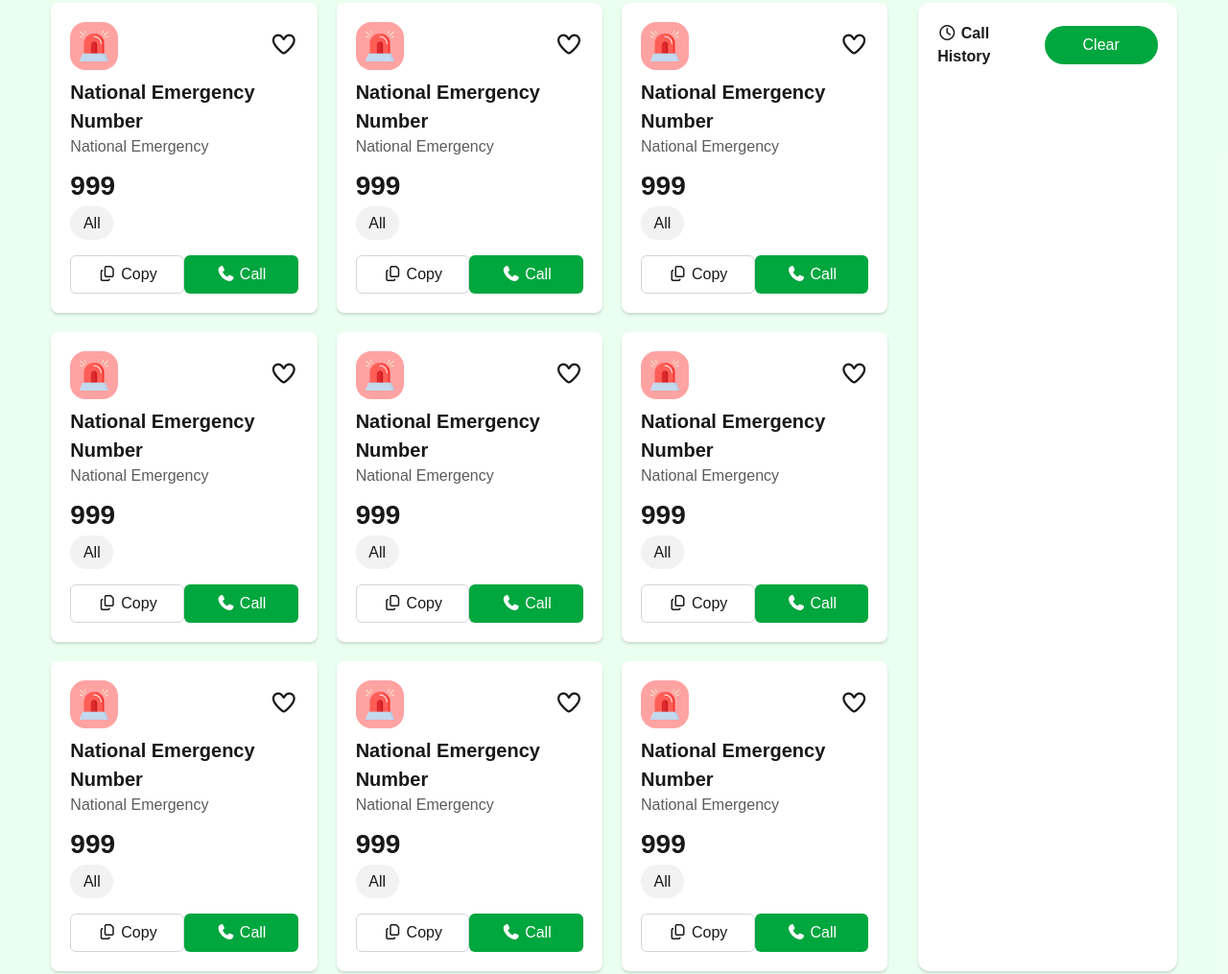
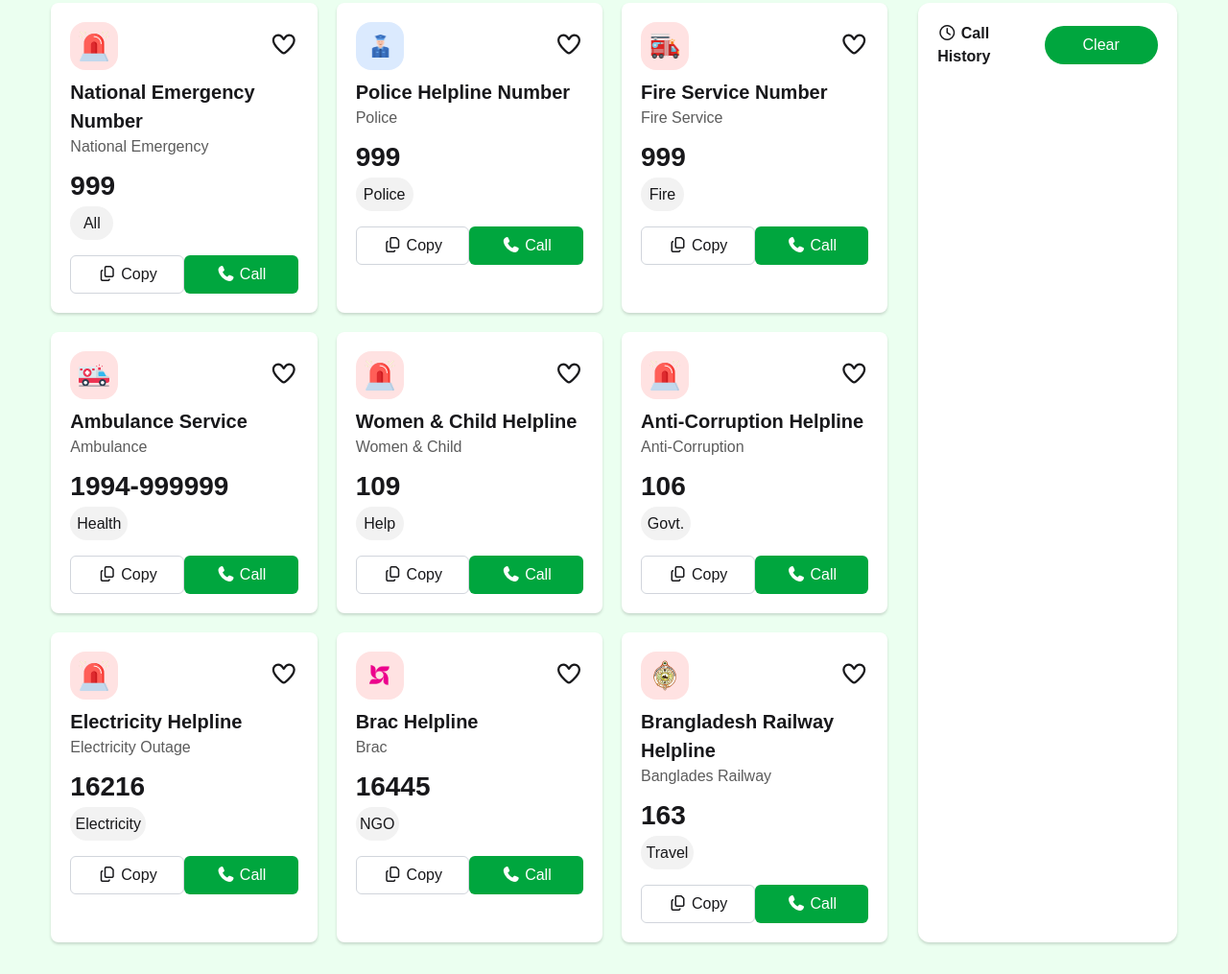
Before and after one commit to mdNurAman/Emerygency-Directory, a plain HTML site: page index.html in a window 1280 px wide. Shown: the part 345-1360 px from the top of the page at 96% size. Drawn offline with nearby package versions, Linux system fonts and the light colour scheme; a web font is replaced by a local one.

Commit message:
Updated Title logo phone number

```diff
--- a/index.html
+++ b/index.html
@@ -77,7 +77,7 @@
                         <!-- card 1 -->
                         <div class="card p-5 bg-white shadow-[0_2px_3px_0_rgba(0,0,0,0.15)]">
                             <div class="flex justify-between items-center">
-                                <div class="bg-red-300 rounded-2xl w-[50px] h-[50px] flex items-center justify-center">
+                                <div class="bg-red-100 rounded-2xl w-[50px] h-[50px] flex items-center justify-center">
                                     <img src="./assets/emergency.png" class="w-[32px] h-[32px]" alt="">
                                 </div>
                                 <p class="">
@@ -106,20 +106,20 @@
                         <!-- card 2 -->
                         <div class="card p-5 bg-white shadow-[0_2px_3px_0_rgba(0,0,0,0.15)]">
                             <div class="flex justify-between items-center">
-                                <div class="bg-red-300 rounded-2xl w-[50px] h-[50px] flex items-center justify-center">
-                                    <img src="./assets/emergency.png" class="w-[32px] h-[32px]" alt="">
+                                <div class="bg-blue-100 rounded-2xl w-[50px] h-[50px] flex items-center justify-center">
+                                    <img src="./assets/police.png" class="w-[32px] h-[32px]" alt="">
                                 </div>
                                 <p class="">
                                     <i id="heart-icon" class="fa-regular fa-heart text-2xl"></i>
                                 </p>
                             </div>
                             <h1 id="card-title" class="font-bold text-[20px] mt-2">
-                                National Emergency Number
+                                Police Helpline Number
                             </h1>
-                            <p class="text-[#5C5C5C]">National Emergency</p>
+                            <p class="text-[#5C5C5C]">Police</p>
                             <h1 id="phone-number" class="font-bold text-[28px] mt-2">999</h1>
-                            <div class="w-[45px] h-[35px] rounded-[50px] bg-[#F2F2F2] flex justify-center items-center">
-                                <h2>All</h2>
+                            <div class="w-[60px] h-[35px] rounded-[50px] bg-[#F2F2F2] flex justify-center items-center">
+                                <h2>Police</h2>
                             </div>
                             <div class="mt-4 flex justify-between">
                                 <button class="w-[140px] h-[40px] border-1 border-gray-300 text-center rounded-md hover:bg-green-700 hover:text-white">
@@ -135,20 +135,20 @@
                         <!-- card 3 -->
                         <div class="card p-5 bg-white shadow-[0_2px_3px_0_rgba(0,0,0,0.15)]">
                             <div class="flex justify-between items-center">
-                                <div class="bg-red-300 rounded-2xl w-[50px] h-[50px] flex items-center justify-center">
-                                    <img src="./assets/emergency.png" class="w-[32px] h-[32px]" alt="">
+                                <div class="bg-red-100 rounded-2xl w-[50px] h-[50px] flex items-center justify-center">
+                                    <img src="./assets/fire-service.png" class="w-[32px] h-[32px]" alt="">
                                 </div>
                                 <p class="">
                                     <i id="heart-icon" class="fa-regular fa-heart text-2xl"></i>
                                 </p>
                             </div>
                             <h1 id="card-title" class="font-bold text-[20px] mt-2">
-                                National Emergency Number
+                                Fire Service Number
                             </h1>
-                            <p class="text-[#5C5C5C]">National Emergency</p>
+                            <p class="text-[#5C5C5C]">Fire Service</p>
                             <h1 id="phone-number" class="font-bold text-[28px] mt-2">999</h1>
                             <div class="w-[45px] h-[35px] rounded-[50px] bg-[#F2F2F2] flex justify-center items-center">
-                                <h2>All</h2>
+                                <h2>Fire</h2>
                             </div>
                             <div class="mt-4 flex justify-between">
                                 <button class="w-[140px] h-[40px] border-1 border-gray-300 text-center rounded-md hover:bg-green-700 hover:text-white">
@@ -164,20 +164,20 @@
                         <!-- card 4 -->
                         <div class="card p-5 bg-white shadow-[0_2px_3px_0_rgba(0,0,0,0.15)]">
                             <div class="flex justify-between items-center">
-                                <div class="bg-red-300 rounded-2xl w-[50px] h-[50px] flex items-center justify-center">
-                                    <img src="./assets/emergency.png" class="w-[32px] h-[32px]" alt="">
+                                <div class="bg-red-100 rounded-2xl w-[50px] h-[50px] flex items-center justify-center">
+                                    <img src="./assets/ambulance.png" class="w-[32px] h-[32px]" alt="">
                                 </div>
                                 <p class="">
                                     <i id="heart-icon" class="fa-regular fa-heart text-2xl"></i>
                                 </p>
                             </div>
                             <h1 id="card-title" class="font-bold text-[20px] mt-2">
-                                National Emergency Number
+                                Ambulance Service
                             </h1>
-                            <p class="text-[#5C5C5C]">National Emergency</p>
-                            <h1 id="phone-number" class="font-bold text-[28px] mt-2">999</h1>
-                            <div class="w-[45px] h-[35px] rounded-[50px] bg-[#F2F2F2] flex justify-center items-center">
-                                <h2>All</h2>
+                            <p class="text-[#5C5C5C]">Ambulance</p>
+                            <h1 id="phone-number" class="font-bold text-[28px] mt-2">1994-999999</h1>
+                            <div class="w-[60px] h-[35px] rounded-[50px] bg-[#F2F2F2] flex justify-center items-center">
+                                <h2>Health</h2>
                             </div>
                             <div class="mt-4 flex justify-between">
                                 <button class="w-[140px] h-[40px] border-1 border-gray-300 text-center rounded-md hover:bg-green-700 hover:text-white">
@@ -193,7 +193,7 @@
                         <!-- card 5 -->
                         <div class="card p-5 bg-white shadow-[0_2px_3px_0_rgba(0,0,0,0.15)]">
                             <div class="flex justify-between items-center">
-                                <div class="bg-red-300 rounded-2xl w-[50px] h-[50px] flex items-center justify-center">
+                                <div class="bg-red-100 rounded-2xl w-[50px] h-[50px] flex items-center justify-center">
                                     <img src="./assets/emergency.png" class="w-[32px] h-[32px]" alt="">
                                 </div>
                                 <p class="">
@@ -201,12 +201,12 @@
                                 </p>
                             </div>
                             <h1 id="card-title" class="font-bold text-[20px] mt-2">
-                                National Emergency Number
+                                Women & Child Helpline
                             </h1>
-                            <p class="text-[#5C5C5C]">National Emergency</p>
-                            <h1 id="phone-number" class="font-bold text-[28px] mt-2">999</h1>
-                            <div class="w-[45px] h-[35px] rounded-[50px] bg-[#F2F2F2] flex justify-center items-center">
-                                <h2>All</h2>
+                            <p class="text-[#5C5C5C]">Women & Child</p>
+                            <h1 id="phone-number" class="font-bold text-[28px] mt-2">109</h1>
+                            <div class="w-[50px] h-[35px] rounded-[50px] bg-[#F2F2F2] flex justify-center items-center">
+                                <h2>Help</h2>
                             </div>
                             <div class="mt-4 flex justify-between">
                                 <button class="w-[140px] h-[40px] border-1 border-gray-300 text-center rounded-md hover:bg-green-700 hover:text-white">
@@ -222,7 +222,7 @@
                         <!-- card 6 -->
                         <div class="card p-5 bg-white shadow-[0_2px_3px_0_rgba(0,0,0,0.15)]">
                             <div class="flex justify-between items-center">
-                                <div class="bg-red-300 rounded-2xl w-[50px] h-[50px] flex items-center justify-center">
+                                <div class="bg-red-100 rounded-2xl w-[50px] h-[50px] flex items-center justify-center">
                                     <img src="./assets/emergency.png" class="w-[32px] h-[32px]" alt="">
                                 </div>
                                 <p class="">
@@ -230,12 +230,12 @@
                                 </p>
                             </div>
                             <h1 id="card-title" class="font-bold text-[20px] mt-2">
-                                National Emergency Number
+                                Anti-Corruption Helpline
                             </h1>
-                            <p class="text-[#5C5C5C]">National Emergency</p>
-                            <h1 id="phone-number" class="font-bold text-[28px] mt-2">999</h1>
-                            <div class="w-[45px] h-[35px] rounded-[50px] bg-[#F2F2F2] flex justify-center items-center">
-                                <h2>All</h2>
+                            <p class="text-[#5C5C5C]">Anti-Corruption</p>
+                            <h1 id="phone-number" class="font-bold text-[28px] mt-2">106</h1>
+                            <div class="w-[52px] h-[35px] rounded-[50px] bg-[#F2F2F2] flex justify-center items-center">
+                                <h2>Govt.</h2>
                             </div>
                             <div class="mt-4 flex justify-between">
                                 <button class="w-[140px] h-[40px] border-1 border-gray-300 text-center rounded-md hover:bg-green-700 hover:text-white">
@@ -251,7 +251,7 @@
                         <!-- card 7 -->
                         <div class="card p-5 bg-white shadow-[0_2px_3px_0_rgba(0,0,0,0.15)]">
                             <div class="flex justify-between items-center">
-                                <div class="bg-red-300 rounded-2xl w-[50px] h-[50px] flex items-center justify-center">
+                                <div class="bg-red-100 rounded-2xl w-[50px] h-[50px] flex items-center justify-center">
                                     <img src="./assets/emergency.png" class="w-[32px] h-[32px]" alt="">
                                 </div>
                                 <p class="">
@@ -259,12 +259,12 @@
                                 </p>
                             </div>
                             <h1 id="card-title" class="font-bold text-[20px] mt-2">
-                                National Emergency Number
+                                Electricity Helpline
                             </h1>
-                            <p class="text-[#5C5C5C]">National Emergency</p>
-                            <h1 id="phone-number" class="font-bold text-[28px] mt-2">999</h1>
-                            <div class="w-[45px] h-[35px] rounded-[50px] bg-[#F2F2F2] flex justify-center items-center">
-                                <h2>All</h2>
+                            <p class="text-[#5C5C5C]">Electricity Outage</p>
+                            <h1 id="phone-number" class="font-bold text-[28px] mt-2">16216</h1>
+                            <div class="w-[79px] h-[35px] rounded-[50px] bg-[#F2F2F2] flex justify-center items-center">
+                                <h2>Electricity</h2>
                             </div>
                             <div class="mt-4 flex justify-between">
                                 <button class="w-[140px] h-[40px] border-1 border-gray-300 text-center rounded-md hover:bg-green-700 hover:text-white">
@@ -280,20 +280,20 @@
                         <!-- card 8 -->
                         <div class="card p-5 bg-white shadow-[0_2px_3px_0_rgba(0,0,0,0.15)]">
                             <div class="flex justify-between items-center">
-                                <div class="bg-red-300 rounded-2xl w-[50px] h-[50px] flex items-center justify-center">
-                                    <img src="./assets/emergency.png" class="w-[32px] h-[32px]" alt="">
+                                <div class="bg-red-100 rounded-2xl w-[50px] h-[50px] flex items-center justify-center">
+                                    <img src="./assets/brac.png" class="w-[32px] h-[32px]" alt="">
                                 </div>
                                 <p class="">
                                     <i id="heart-icon" class="fa-regular fa-heart text-2xl"></i>
                                 </p>
                             </div>
                             <h1 id="card-title" class="font-bold text-[20px] mt-2">
-                                National Emergency Number
+                                Brac Helpline
                             </h1>
-                            <p class="text-[#5C5C5C]">National Emergency</p>
-                            <h1 id="phone-number" class="font-bold text-[28px] mt-2">999</h1>
+                            <p class="text-[#5C5C5C]">Brac</p>
+                            <h1 id="phone-number" class="font-bold text-[28px] mt-2">16445</h1>
                             <div class="w-[45px] h-[35px] rounded-[50px] bg-[#F2F2F2] flex justify-center items-center">
-                                <h2>All</h2>
+                                <h2>NGO</h2>
                             </div>
                             <div class="mt-4 flex justify-between">
                                 <button class="w-[140px] h-[40px] border-1 border-gray-300 text-center rounded-md hover:bg-green-700 hover:text-white">
@@ -309,20 +309,20 @@
                         <!-- card 9 -->
                         <div class="card p-5 bg-white shadow-[0_2px_3px_0_rgba(0,0,0,0.15)]">
                             <div class="flex justify-between items-center">
-                                <div class="bg-red-300 rounded-2xl w-[50px] h-[50px] flex items-center justify-center">
-                                    <img src="./assets/emergency.png" class="w-[32px] h-[32px]" alt="">
+                                <div class="bg-red-100 rounded-2xl w-[50px] h-[50px] flex items-center justify-center">
+                                    <img src="./assets/Bangladesh-Railway.png" class="w-[32px] h-[32px]" alt="">
                                 </div>
                                 <p class="">
                                     <i id="heart-icon" class="fa-regular fa-heart text-2xl"></i>
                                 </p>
                             </div>
                             <h1 id="card-title" class="font-bold text-[20px] mt-2">
-                                National Emergency Number
+                                Brangladesh Railway Helpline
                             </h1>
-                            <p class="text-[#5C5C5C]">National Emergency</p>
-                            <h1 id="phone-number" class="font-bold text-[28px] mt-2">999</h1>
-                            <div class="w-[45px] h-[35px] rounded-[50px] bg-[#F2F2F2] flex justify-center items-center">
-                                <h2>All</h2>
+                            <p class="text-[#5C5C5C]">Banglades Railway</p>
+                            <h1 id="phone-number" class="font-bold text-[28px] mt-2">163</h1>
+                            <div class="w-[55px] h-[35px] rounded-[50px] bg-[#F2F2F2] flex justify-center items-center">
+                                <h2>Travel</h2>
                             </div>
                             <div class="mt-4 flex justify-between">
                                 <button class="w-[140px] h-[40px] border-1 border-gray-300 text-center rounded-md hover:bg-green-700 hover:text-white">
```
